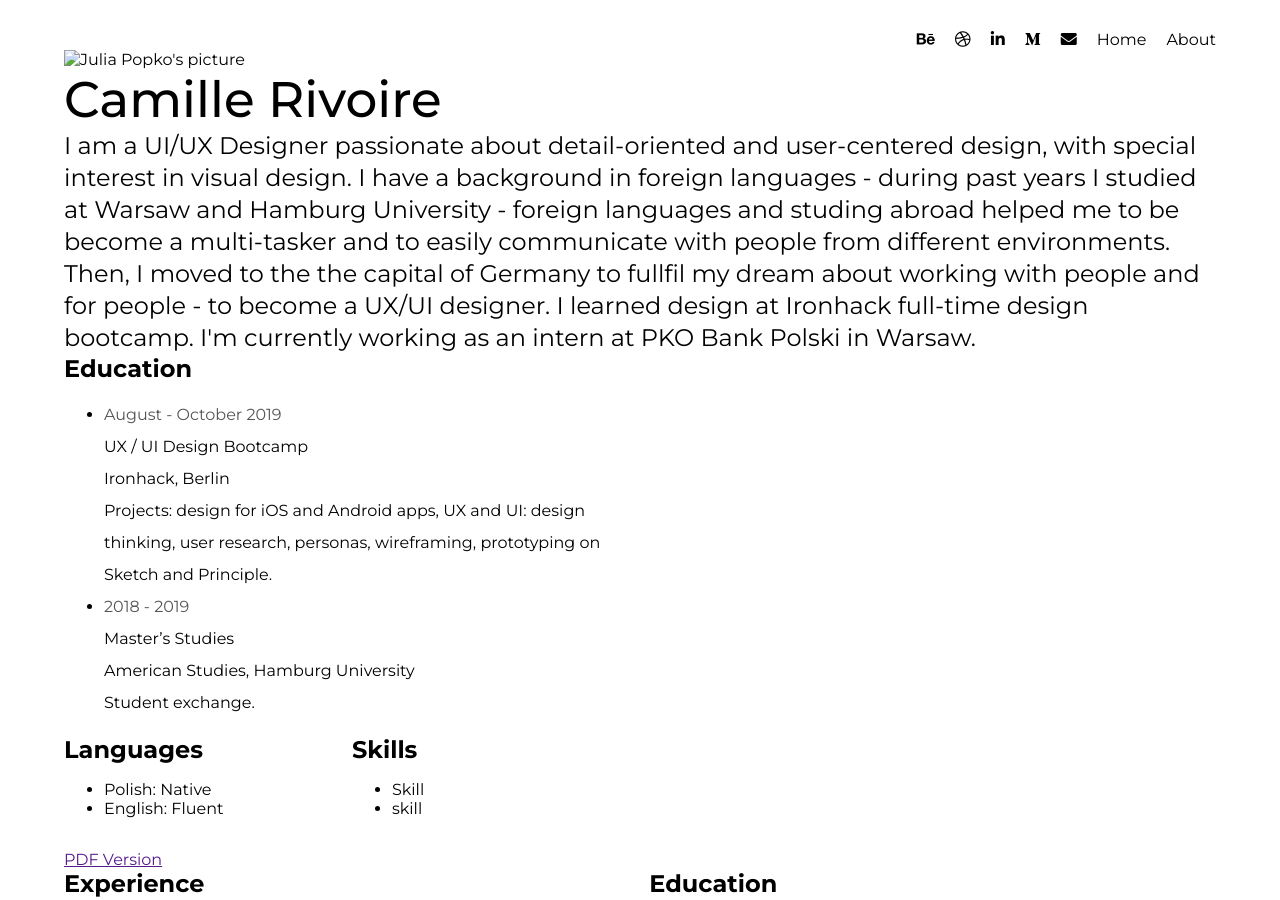
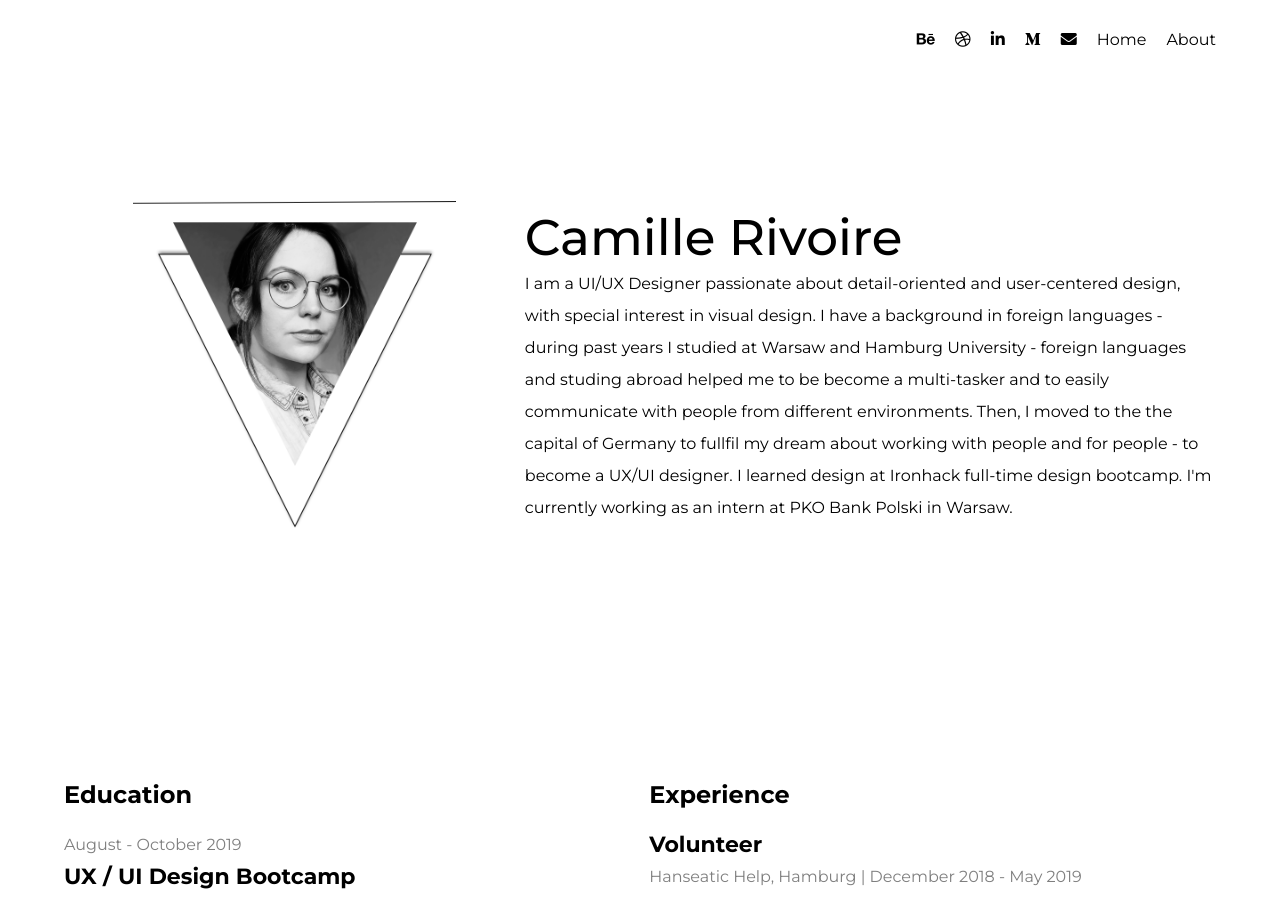
Before and after one commit to camille-rivoire-portfolio/camille-rivoire-portfolio.github.io, a Jekyll site: the page built from about.md, in a window 1280 px wide and 900 px high. Built offline with Jekyll 4.4.1, drawn with Linux system fonts in a browser that asks for light colours; some of the changed text lies outside the part shown.

Commit message:
Update css

```diff
--- a/_layouts/about.html
+++ b/_layouts/about.html
@@ -5,7 +5,7 @@
 <main>
 	<div class="cover-about">
 		<div class="picture">
-			<img src="{{page.picture}}" alt="{{page.alt_picture}}" />
+			<img src="/assets/images/{{page.picture}}" alt="{{page.alt_picture}}" />
 		</div>
 
 		<div class="title">
@@ -58,7 +58,7 @@
 				{% for experience in page.experiences %}
 				<li>
 					<p class="title">{{experience.title}}</p>
-					<p class="subtitle">{% if experience.company %}{{experience.company}},
+					<p class="subtitle">{% if experience.company != '' %}{{experience.company}},
 						{% endif %}{{experience.city}} | {{experience.date}}</p>
 					<p class="description">{{experience.description}}</p>
 					<p class="skills">Skills: {{experience.skills}}</p>
@@ -67,7 +67,7 @@
 			</ul>
 		</div>
 
-		<div class="col-6-12 col-padding-left col-mobile">
+		<!-- <div class="col-6-12 col-padding-left col-mobile">
 			<h3>Education</h3>
 			<ul class="list-education">
 				{% for education in page.educations %}
@@ -102,6 +102,6 @@
 
 			<a href="{{page.cv_link}}" class="cv_link" target="_blank">PDF
 				Version<span></span></a>
-		</div>
+		</div> -->
 	</div>
 </main>
--- a/_layouts/default.html
+++ b/_layouts/default.html
@@ -34,7 +34,7 @@
           <script>
                window.onscroll = function () {
                     var nav = document.getElementById('nav');
-                    if (window.pageYOffset > 500) {
+                    if (window.pageYOffset > 300) {
                          nav.classList.add("nav-background");
                     } else {
                          nav.classList.remove("nav-background");
--- a/_sass/_about.scss
+++ b/_sass/_about.scss
@@ -1 +1,87 @@
 /*=============================================== About ===============================================*/
+
+#about {
+     .cover-about {
+          width: 100%;
+          float: left;
+          height: 70vh;
+          @include flexbox(center, flex-start, nowrap);
+
+          .picture {
+               width: 40%;
+               @include flexbox(center, center, nowrap);
+
+               img {
+                    width: 70%;
+               }
+          }
+
+          .title {
+               width: 60%;
+
+               p {
+                    font-size: 16px;
+               }
+          }
+     }
+
+     .row {
+          margin-top: 100px;
+
+          h3 {
+               margin-bottom: 20px;
+          }
+
+          ul {
+               @extend %ulNone;
+               margin-bottom: 40px;
+
+               li {
+                    margin-bottom: 20px;
+
+                    &:last-child {
+                         margin-bottom: 0;
+                    }
+
+                    .date, .subtitle {
+                         color: $light-gray;
+                    }
+
+                    .title {
+                         @extend %montserrat-bold;
+                         font-size: 22px;
+                    }
+
+                    .skills, .description {
+                         @extend %montserrat-italic;
+                    }
+               }
+          }
+     }
+
+     .cv_link {
+          color: $black;
+          text-decoration: none;
+          @extend %montserrat-bold;
+          font-size: 22px;
+          position: relative;
+
+          span {
+               position: absolute;
+               bottom: -2px;
+               width: 0;
+               left: 50%;
+               right: 50%;
+               float: left;
+               height: 2px;
+               background-color: $black;
+               @include transition(all, .3s, ease);
+          }
+
+          &:hover span {
+               width: 100%;
+               left: 0;
+               right: 0;
+          }
+     }
+}
```
